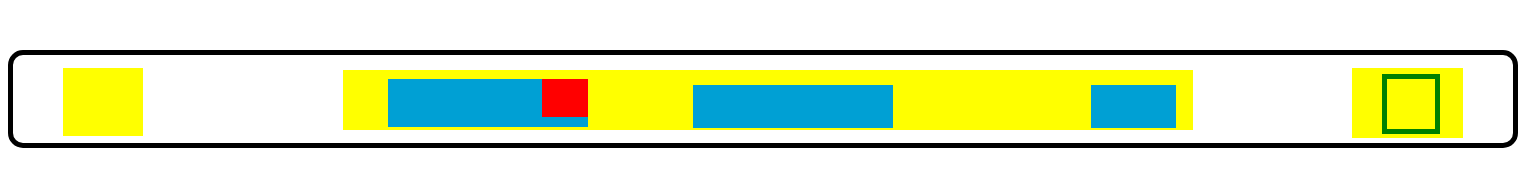
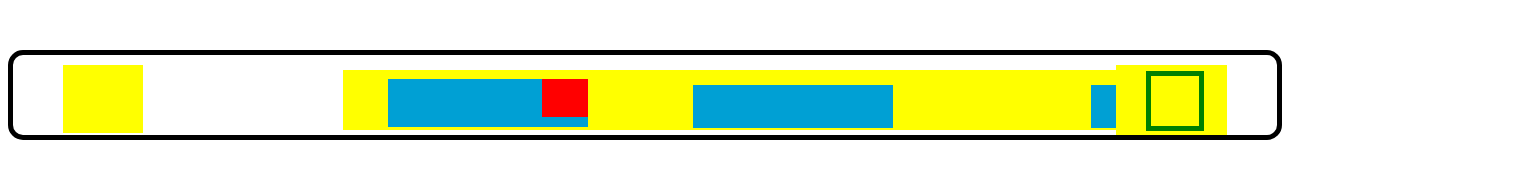
Before and after one commit to NirBus/Positions---Pseudo-elements, a plain HTML site: page 2.Task_Position/index.html in a window 1280 px wide. Shown: the whole page, 1518 px wide, since content can reach past the window. Drawn offline with Linux system fonts and the light colour scheme.

Commit message:
first commit

```diff
--- a/2.Task_Position/assets/CSS/style.css
+++ b/2.Task_Position/assets/CSS/style.css
@@ -1,6 +1,6 @@
 .container{
-    width: 1500px;
-    height: 88px;
+    width: 100%;
+    height: 80px;
     border: 5px solid;
     border-radius: 15px;
     margin-top: 50px;
@@ -13,7 +13,7 @@
     height: 68px;
     background-color: yellow;
     position: absolute;
-    top: 13px;
+    top: 10px;
     left: 50px;
 }
 
@@ -31,7 +31,7 @@
     height: 70px;
     background-color: yellow;
     position: absolute;
-    top: 13px;
+    top: 10px;
     right: 50px;
 }
 
```
Also changed, not shown: 2.Task_Position/index.html (+2 -0 lines).
